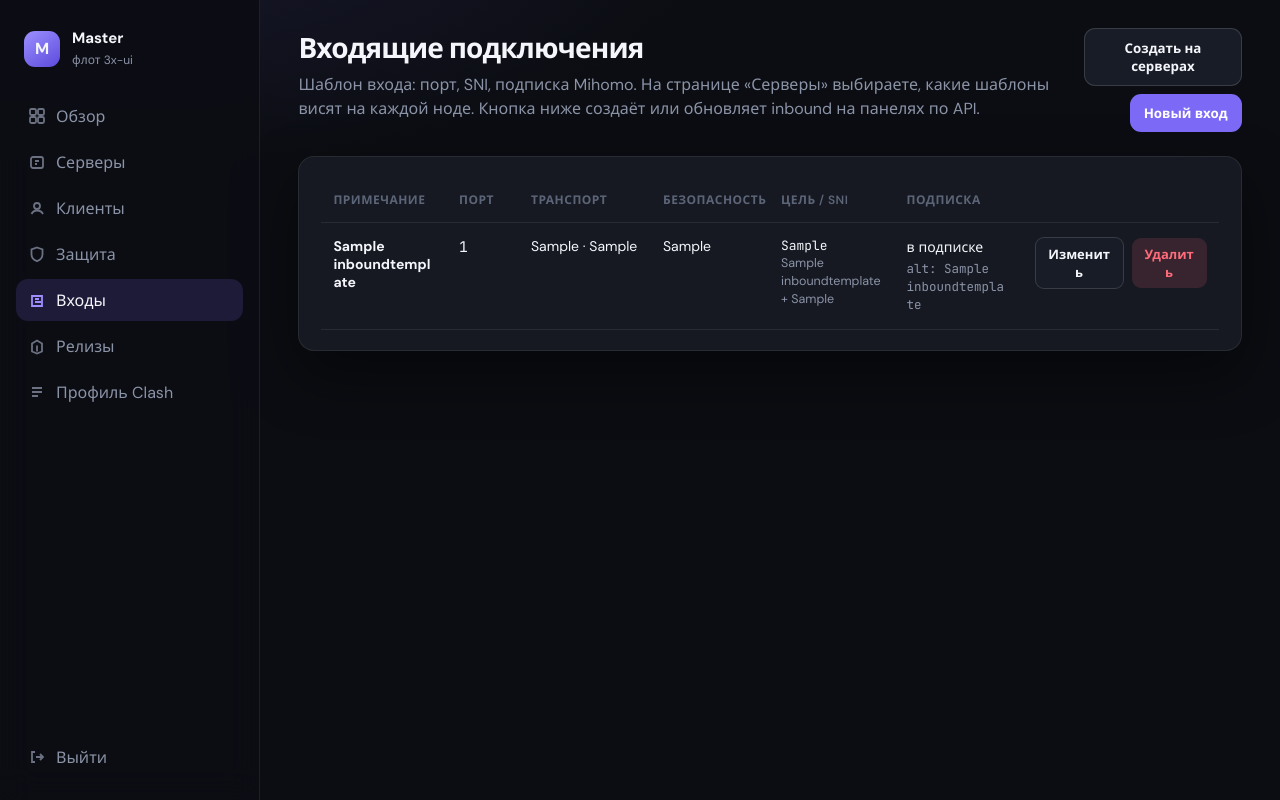
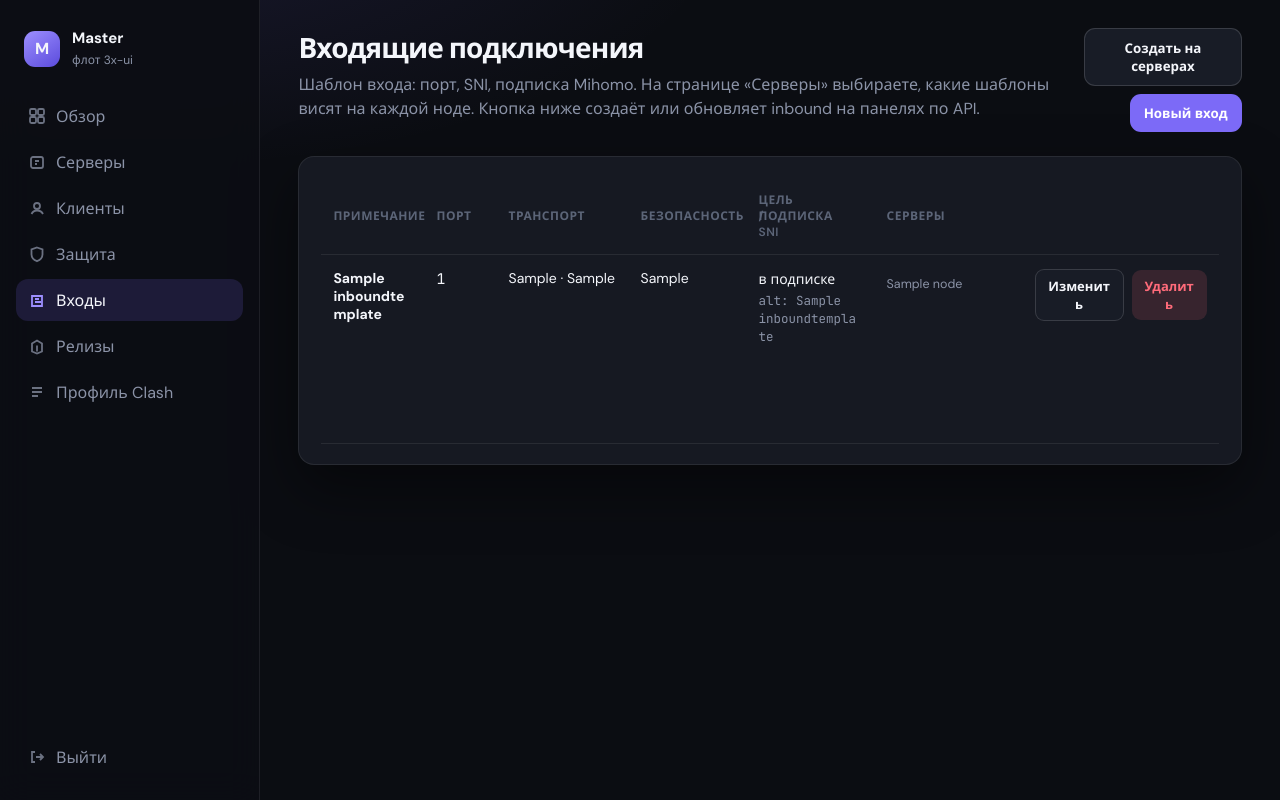
Before and after one commit to Instinct22/converter, a FastAPI app: page /templates in a window 1280 px wide. Run offline with FastAPI, Linux system fonts and the light colour scheme; the visitor is signed in with stand-in values (Sample User, id 1); tables that the repository leaves empty hold one stand-in row (values such as "Sample post").

Commit message:
Показать флаги серверов у каждого входа.
Co-authored-by: Cursor <cursoragent@cursor.com>

```diff
--- a/app/static/app.css
+++ b/app/static/app.css
@@ -191,6 +191,7 @@ input:focus, textarea:focus, select:focus {
 .table-templates .c-net { width: 132px; }
 .table-templates .c-sec { width: 118px; }
 .table-templates .c-sub { width: 128px; }
+.table-templates .c-nodes { width: 148px; }
 .table-templates .c-act { width: 196px; }
 .table-templates td { vertical-align: top; overflow-wrap: anywhere; }
 .cell-clip {
@@ -419,7 +420,7 @@ tr.is-online:hover td { background: transparent; }
 
 .tpl-dropdown__panel {
   position: absolute; z-index: 30; left: 0; top: calc(100% + 6px);
-  width: min(320px, 92vw);
+  width: min(380px, 92vw);
   background: var(--bg-elev); border: 1px solid var(--line-strong);
   border-radius: 14px; box-shadow: var(--shadow);
   overflow: hidden;
@@ -459,6 +460,8 @@ tr.is-online:hover td { background: transparent; }
 .tpl-option__body { flex: 1; min-width: 0; display: flex; flex-direction: column; gap: 2px; }
 .tpl-option__name { font-size: 13px; font-weight: 600; line-height: 1.3; }
 .tpl-option__meta { font-size: 11px; color: var(--muted); }
+.tpl-option__flags { display: flex; flex-wrap: wrap; gap: 3px; justify-content: flex-end; max-width: 88px; }
+.flag-row { display: flex; flex-wrap: wrap; gap: 4px; align-items: center; }
 .tpl-option__mark {
   width: 8px; height: 8px; border-radius: 50%; background: transparent; flex: none;
 }
--- a/app/templates/base.html
+++ b/app/templates/base.html
@@ -7,7 +7,7 @@
   <link rel="preconnect" href="https://fonts.googleapis.com">
   <link rel="preconnect" href="https://fonts.gstatic.com" crossorigin>
   <link href="https://fonts.googleapis.com/css2?family=DM+Sans:ital,opsz,wght@0,9..40,400;0,9..40,600;0,9..40,700;1,9..40,400&family=JetBrains+Mono:wght@400;500&display=swap" rel="stylesheet">
-  <link rel="stylesheet" href="/static/app.css?v=35">
+  <link rel="stylesheet" href="/static/app.css?v=36">
 </head>
 <body>
 <div class="layout">
--- a/app/templates/templates.html
+++ b/app/templates/templates.html
@@ -28,9 +28,10 @@
       <col class="c-sec">
       <col class="c-sni">
       <col class="c-sub">
+      <col class="c-nodes">
       <col class="c-act">
     </colgroup>
-    <thead><tr><th>Примечание</th><th>Порт</th><th>Транспорт</th><th>Безопасность</th><th>Цель / SNI</th><th>Подписка</th><th></th></tr></thead>
+    <thead><tr><th>Примечание</th><th>Порт</th><th>Транспорт</th><th>Безопасность</th><th>Цель / SNI</th><th>Подписка</th><th>Серверы</th><th></th></tr></thead>
     <tbody>
     {% for t in inbound_templates %}
       <tr>
@@ -46,6 +47,18 @@
         <td data-label="Подписка">
           {% if t.use_in_sub %}в подписке{% else %}<span class="hint">скрыт</span>{% endif %}
           {% if t.provider_label %}<div class="hint mono cell-clip" style="margin:4px 0 0" title="{{ t.provider_label }}">alt: {{ t.provider_label }}</div>{% endif %}
+        </td>
+        <td data-label="Серверы">
+          {% set owners = template_nodes.get(t.id, []) if template_nodes is defined else [] %}
+          {% if owners %}
+          <span class="flag-row">
+            {% for n in owners %}
+            {% if n.flag_image() %}<img class="flag-img" src="{{ n.flag_image() }}" alt="{{ n.flag_title() }}" title="{{ n.flag_title() }} · {{ n.name }}">{% else %}<span class="hint" title="{{ n.name }}">{{ n.name }}</span>{% endif %}
+            {% endfor %}
+          </span>
+          {% else %}
+          <span class="hint">нигде</span>
+          {% endif %}
         </td>
         <td class="cell-actions" data-label="">
           <div class="row">
```
Also changed, not shown: app/routers/ui.py (+14 -1 lines), app/templates/nodes.html (+8 -0 lines).
